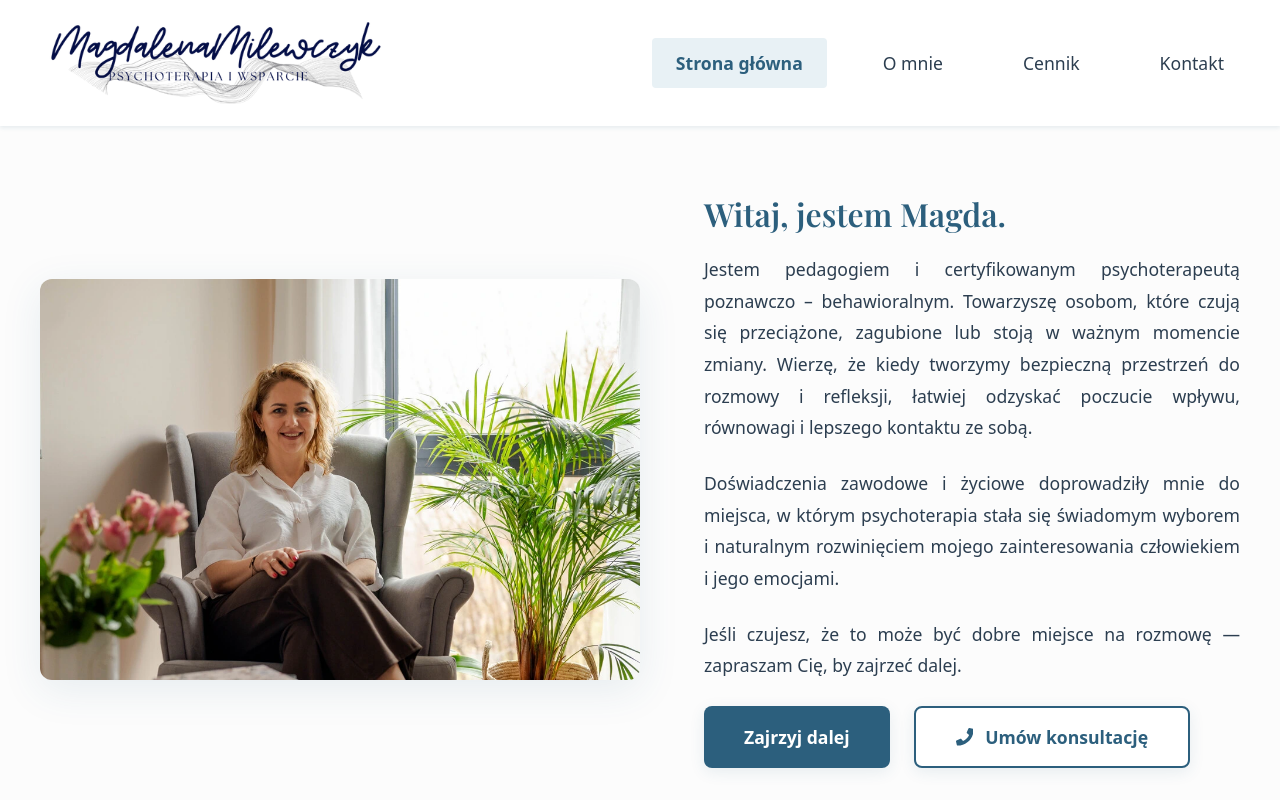
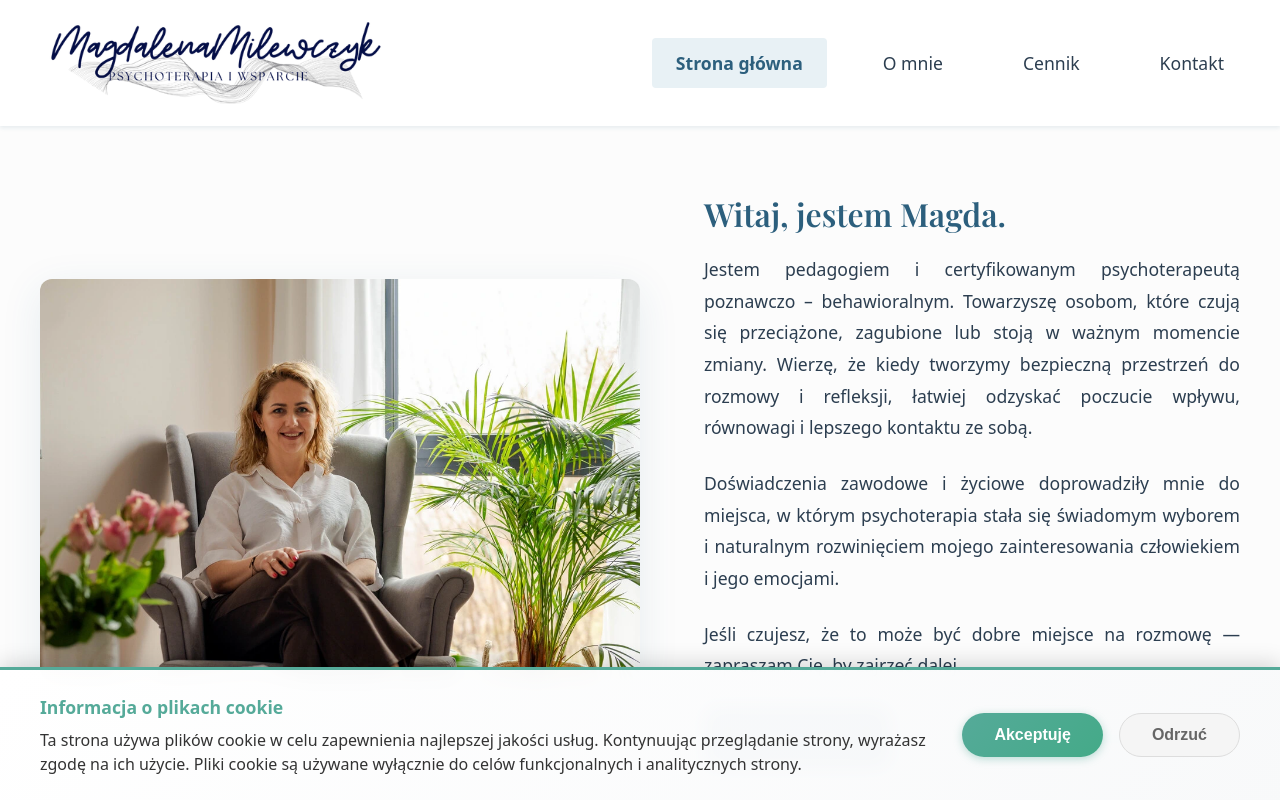
Before and after one commit to ernestpeplinski/psychoterapia-koscierzyna-pl, a React (Vite) app: page / in a window 1280 px wide. Shown: the top 800 px of the page. Built offline with nearby package versions, Linux system fonts and the light colour scheme.

Commit message:
Add Cookie Consent component and styles for GDPR compliance

```diff
--- a/src/App.tsx
+++ b/src/App.tsx
@@ -8,6 +8,7 @@ import Pricing from "./pages/Pricing";
 import Contact from "./pages/Contact";
 import NotFound from "./pages/NotFound";
 import ScrollToTop from "./components/ScrollToTop";
+import CookieConsent from "./components/CookieConsent";
 
 function App() {
   return (
@@ -22,6 +23,7 @@ function App() {
         <Route path="*" element={<NotFound />} />
       </Routes>
       <Footer />
+      <CookieConsent />
     </BrowserRouter>
   );
 }
--- /dev/null
+++ b/src/components/CookieConsent.tsx
@@ -0,0 +1,53 @@
+import { useState, useEffect } from "react";
+import "../styles/cookieConsent.scss";
+
+const CookieConsent = () => {
+  const [showBanner, setShowBanner] = useState(false);
+
+  useEffect(() => {
+    const consent = localStorage.getItem("cookieConsent");
+    if (!consent) {
+      setTimeout(() => setShowBanner(true), 1000);
+    }
+  }, []);
+
+  const handleAccept = () => {
+    localStorage.setItem("cookieConsent", "accepted");
+    setShowBanner(false);
+  };
+
+  const handleDecline = () => {
+    localStorage.setItem("cookieConsent", "declined");
+    setShowBanner(false);
+  };
+
+  if (!showBanner) return null;
+
+  return (
+    <div className="cookie-consent">
+      <div className="cookie-content">
+        <div className="cookie-text">
+          <p>
+            <strong>Informacja o plikach cookie</strong>
+          </p>
+          <p>
+            Ta strona używa plików cookie w celu zapewnienia najlepszej jakości
+            usług. Kontynuując przeglądanie strony, wyrażasz zgodę na ich
+            użycie. Pliki cookie są używane wyłącznie do celów funkcjonalnych
+            i analitycznych strony.
+          </p>
+        </div>
+        <div className="cookie-buttons">
+          <button className="btn-accept" onClick={handleAccept}>
+            Akceptuję
+          </button>
+          <button className="btn-decline" onClick={handleDecline}>
+            Odrzuć
+          </button>
+        </div>
+      </div>
+    </div>
+  );
+};
+
+export default CookieConsent;
--- /dev/null
+++ b/src/styles/cookieConsent.scss
@@ -0,0 +1,127 @@
+@import "./mixins";
+
+.cookie-consent {
+  position: fixed;
+  bottom: 0;
+  left: 0;
+  right: 0;
+  background: linear-gradient(135deg, rgba(255, 255, 255, 0.98) 0%, rgba(248, 249, 250, 0.98) 100%);
+  backdrop-filter: blur(10px);
+  box-shadow: 0 -4px 20px rgba(0, 0, 0, 0.15);
+  z-index: 10000;
+  padding: 1.5rem 2rem;
+  animation: slideUp 0.5s ease-out;
+  border-top: 3px solid #5a9;
+
+  @keyframes slideUp {
+    from {
+      transform: translateY(100%);
+      opacity: 0;
+    }
+    to {
+      transform: translateY(0);
+      opacity: 1;
+    }
+  }
+
+  .cookie-content {
+    max-width: 1200px;
+    margin: 0 auto;
+    display: flex;
+    align-items: center;
+    justify-content: space-between;
+    gap: 2rem;
+
+    @media (max-width: 768px) {
+      flex-direction: column;
+      gap: 1.5rem;
+    }
+  }
+
+  .cookie-text {
+    flex: 1;
+    text-align: left;
+
+    p {
+      margin: 0;
+      line-height: 1.5;
+      color: #333;
+
+      &:first-child {
+        margin-bottom: 0.5rem;
+        color: #000;
+      }
+
+      strong {
+        font-size: 1.1rem;
+        color: #5a9;
+      }
+    }
+
+    @media (max-width: 768px) {
+      text-align: center;
+
+      p {
+        font-size: 0.9rem;
+      }
+    }
+  }
+
+  .cookie-buttons {
+    display: flex;
+    gap: 1rem;
+    flex-shrink: 0;
+
+    @media (max-width: 768px) {
+      width: 100%;
+      justify-content: center;
+    }
+
+    button {
+      padding: 0.75rem 2rem;
+      border: none;
+      border-radius: 25px;
+      font-size: 1rem;
+      font-weight: 600;
+      cursor: pointer;
+      transition: all 0.3s ease;
+      white-space: nowrap;
+
+      @media (max-width: 768px) {
+        flex: 1;
+        padding: 0.75rem 1.5rem;
+      }
+
+      &:hover {
+        transform: translateY(-2px);
+        box-shadow: 0 4px 12px rgba(0, 0, 0, 0.2);
+      }
+
+      &:active {
+        transform: translateY(0);
+      }
+    }
+
+    .btn-accept {
+      background: linear-gradient(135deg, #5a9 0%, #4a8 100%);
+      color: white;
+      box-shadow: 0 2px 8px rgba(85, 170, 153, 0.4);
+
+      &:hover {
+        background: linear-gradient(135deg, #4a8 0%, #397 100%);
+        box-shadow: 0 4px 12px rgba(85, 170, 153, 0.5);
+      }
+    }
+
+    .btn-decline {
+      background: #f5f5f5;
+      color: #666;
+      border: 1px solid #ddd;
+
+      &:hover {
+        background: #e0e0e0;
+        color: #333;
+      }
+    }
+  }
+}
```
